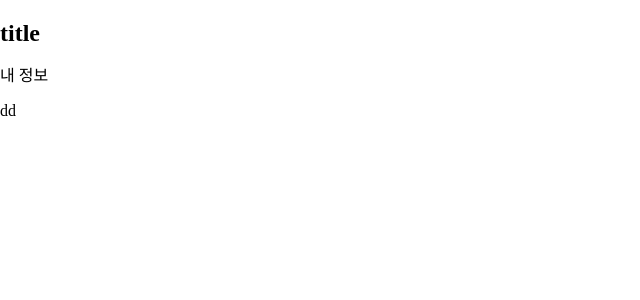
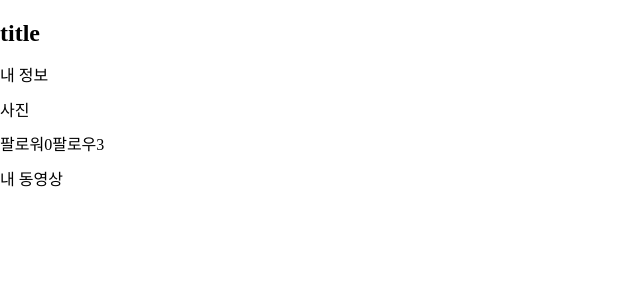
Before and after one commit to Hi-MZ/MunZil_Web, a React (Create React App) app: page /info in a window 1280 px wide. Shown: the top 300 px of the page, without its empty margins (0-640 px from the left). Built offline with nearby package versions, Linux system fonts and the light colour scheme.

Commit message:
FIX :: MyInformation

```diff
--- a/package.json
+++ b/package.json
@@ -7,6 +7,7 @@
     "@testing-library/react": "^13.4.0",
     "@testing-library/user-event": "^13.5.0",
     "axios": "^1.2.2",
+    "moment": "^2.29.4",
     "react": "^18.2.0",
     "react-dom": "^18.2.0",
     "react-router-dom": "^6.6.2",
--- a/src/layout/Myinfo.jsx
+++ b/src/layout/Myinfo.jsx
@@ -1,9 +1,23 @@
-import React from "react";
+import React, { useState } from "react";
 
 const Myinfo = () => {
+  const [nickname] = useState("");
   return (
     <>
-      <div>dd</div>
+      <div>사진</div>
+      <p>{nickname}</p>
+      <nav>
+        <span>
+          <span>팔로워</span>
+          <span>0</span>
+        </span>
+        <span>
+          <span>팔로우</span>
+          <span>3</span>
+        </span>
+      </nav>
+      <p>내 동영상</p>
+      <div></div>
     </>
   );
 };
```
Also changed, not shown: 1 other file (tests, documents, lock files or other folders).
